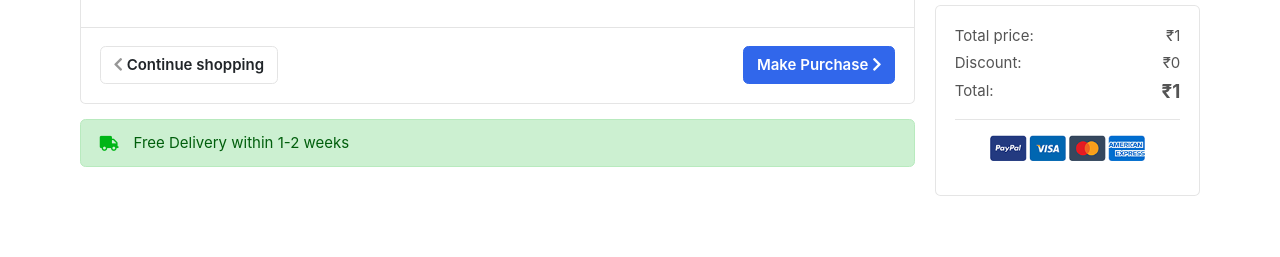
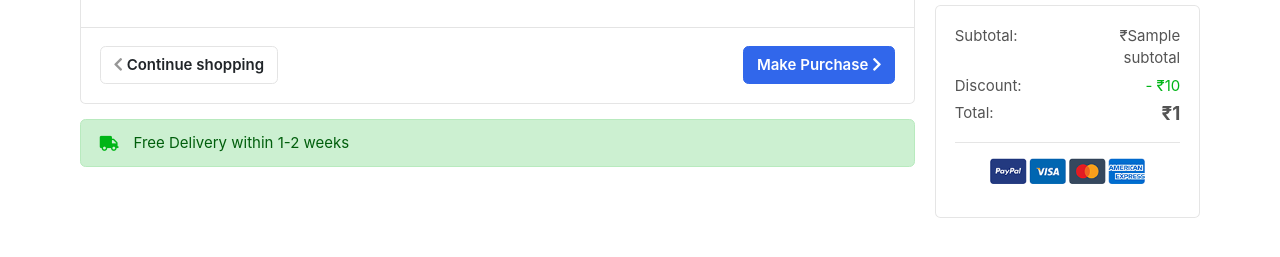
Before and after one commit to lucifer01430/Ecommerce, a Django app: template templates/accounts/cart.html in a window 1280 px wide. Shown: the part 289-546 px from the top of the page. Run offline with Django 5.2, Linux system fonts and the light colour scheme; data comes from the database, SQL or seed files in the repository; both versions use the stored data as it was after the commit; tables that the repository leaves empty hold one stand-in row (values such as "Sample post"); the template is opened without the code that fills it: values that come from a table or form of the project are taken from there, most other values are stand-ins (such as "Sample title", 1, 10 or a date in 2020); some web fonts are replaced.

Commit message:
Coupon functionality updated

```diff
--- a/accounts/models.py
+++ b/accounts/models.py
@@ -31,15 +31,17 @@ class Cart(BaseModel):
 
     def get_cart_total(self):
         cart_items = self.cart_items.all()
-        price = []
-        for cart_item in cart_items:
-            if cart_item.product:
-                price.append(cart_item.product.price)
-            if cart_item.color_variant:
-                price.append(cart_item.color_variant.price)
-            if cart_item.size_variant:
-                price.append(cart_item.size_variant.price)
-        return sum(price)
+        total = 0
+        for item in cart_items:
+            total += item.get_product_price()
+
+        # Apply coupon discount if available
+        if self.coupon:
+            if total >= self.coupon.minimum_amount:
+                total -= self.coupon.discount_price
+
+        return total
+
 
 class CartItems(BaseModel):
     cart = models.ForeignKey(Cart, on_delete=models.CASCADE, related_name='cart_items')
--- a/products/models.py
+++ b/products/models.py
@@ -65,7 +65,7 @@ class ProductImage(BaseModel):
 
 
 class Coupon(BaseModel):
-    coupon_code = models.CharField(max_length=100, unique=True)
+    coupon_code = models.CharField(max_length=10, unique=True)
     is_expired = models.BooleanField(default=False)
-    discount_price = models.DecimalField(max_digits=10, decimal_places=2, default=0.00)
+    discount_price = models.DecimalField(max_digits=10, decimal_places=2, default=100.00)
     minimum_amount = models.DecimalField(max_digits=10, decimal_places=2, default=500.00)
--- a/templates/accounts/cart.html
+++ b/templates/accounts/cart.html
@@ -1,6 +1,5 @@
 {% extends "base/base.html" %}
 {% load static %}
-
 
 {% block start %}
 <section class="section-content padding-y">
@@ -23,13 +22,11 @@
                 <td>
                   <figure class="itemside">
                     <div class="aside">
-                                        <img src="{{ item.product.product_images.first.image.url }}" class="img-sm">
+                      <img src="{{ item.product.product_images.first.image.url }}" class="img-sm" alt="{{ item.product.product_name }}">
                     </div>
                     <figcaption class="info">
                       <a href="#" class="title text-dark">{{ item.product.product_name }}</a>
-                                        <p class="text-muted small">
-                                            Brand: {{ item.product.brand }}
-                                        </p>
+                      <p class="text-muted small">Brand: {{ item.product.brand }}</p>
                     </figcaption>
                   </figure>
                 </td>
@@ -45,53 +42,72 @@
                   </div>
                 </td>
                 <td class="text-right">
-                                <a href="{% url 'remove_cart' item.uid %}" class="btn btn-light"> Remove</a>
+                  <a href="{% url 'remove_cart' item.uid %}" class="btn btn-light">Remove</a>
                 </td>
               </tr>
               {% empty %}
-                        <tr><td colspan="4">Your cart is empty.</td></tr>
+              <tr>
+                <td colspan="4">Your cart is empty.</td>
+              </tr>
               {% endfor %}
             </tbody>
           </table>
 
           <div class="card-body border-top">
-                    <a href="#" class="btn btn-primary float-md-right"> Make Purchase <i class="fa fa-chevron-right"></i> </a>
-                    <a href="/" class="btn btn-light"> <i class="fa fa-chevron-left"></i> Continue shopping </a>
+            <a href="#" class="btn btn-primary float-md-right">Make Purchase <i class="fa fa-chevron-right"></i></a>
+            <a href="/" class="btn btn-light"><i class="fa fa-chevron-left"></i> Continue shopping</a>
           </div>
         </div>
 
         <div class="alert alert-success mt-3">
-                <p class="icontext"><i class="icon text-success fa fa-truck"></i> Free Delivery within 1-2 weeks</p>
+          <p class="icontext">
+            <i class="icon text-success fa fa-truck"></i> Free Delivery within 1-2 weeks
+          </p>
         </div>
       </main>
 
       <aside class="col-md-3">
+        <!-- Coupon Form -->
         <div class="card mb-3">
           <div class="card-body">
             <form method="POST" action="#">
+              {% include 'base/alert.html' %}
               {% csrf_token %}
               <div class="form-group">
                 <label>Have coupon?</label>
                 <div class="input-group">
                   <input type="text" class="form-control" name="coupon" placeholder="Coupon code">
                   <span class="input-group-append">
-                                    <button class="btn btn-primary">Apply</button>
+                    <button class="btn btn-primary" type="submit">Apply</button>
                   </span>
                 </div>
               </div>
             </form>
+            {% if cart and cart.coupon %}
+              <p class="text-success">
+                Coupon "<strong>{{ cart.coupon.coupon_code }}</strong>" applied.
+                <a href="?remove_coupon=true" class="text-danger ml-2">[Remove]</a>
+              </p>
+            {% endif %}
           </div>
         </div>
 
+        <!-- Price Summary -->
         <div class="card">
           <div class="card-body">
             <dl class="dlist-align">
-                        <dt>Total price:</dt>
-                        <dd class="text-right">₹{{ total_price }}</dd>
+              <dt>Subtotal:</dt>
+              <dd class="text-right">₹{{ subtotal }}</dd>
             </dl>
             <dl class="dlist-align">
               <dt>Discount:</dt>
-                        <dd class="text-right">₹0</dd>  {# Update dynamically later #}
+              <dd class="text-right text-success">
+                {% if discount > 0 %}
+                  - ₹{{ discount }}
+                {% else %}
+                  ₹0
+                {% endif %}
+              </dd>
             </dl>
             <dl class="dlist-align">
               <dt>Total:</dt>
@@ -99,9 +115,7 @@
             </dl>
             <hr>
             <p class="text-center mb-3">
-                        <img src="{% static 'images/misc/payments.png' %}" height="26" />
-
-
+              <img src="{% static 'images/misc/payments.png' %}" height="26" alt="payments" />
             </p>
           </div>
         </div>
```
Also changed, not shown: accounts/views.py (+46 -16 lines), db.sqlite3, products/migrations/0004_alter_coupon_coupon_code_alter_coupon_discount_price.py (added). Lines whose indentation alone changed are shown as unchanged.
